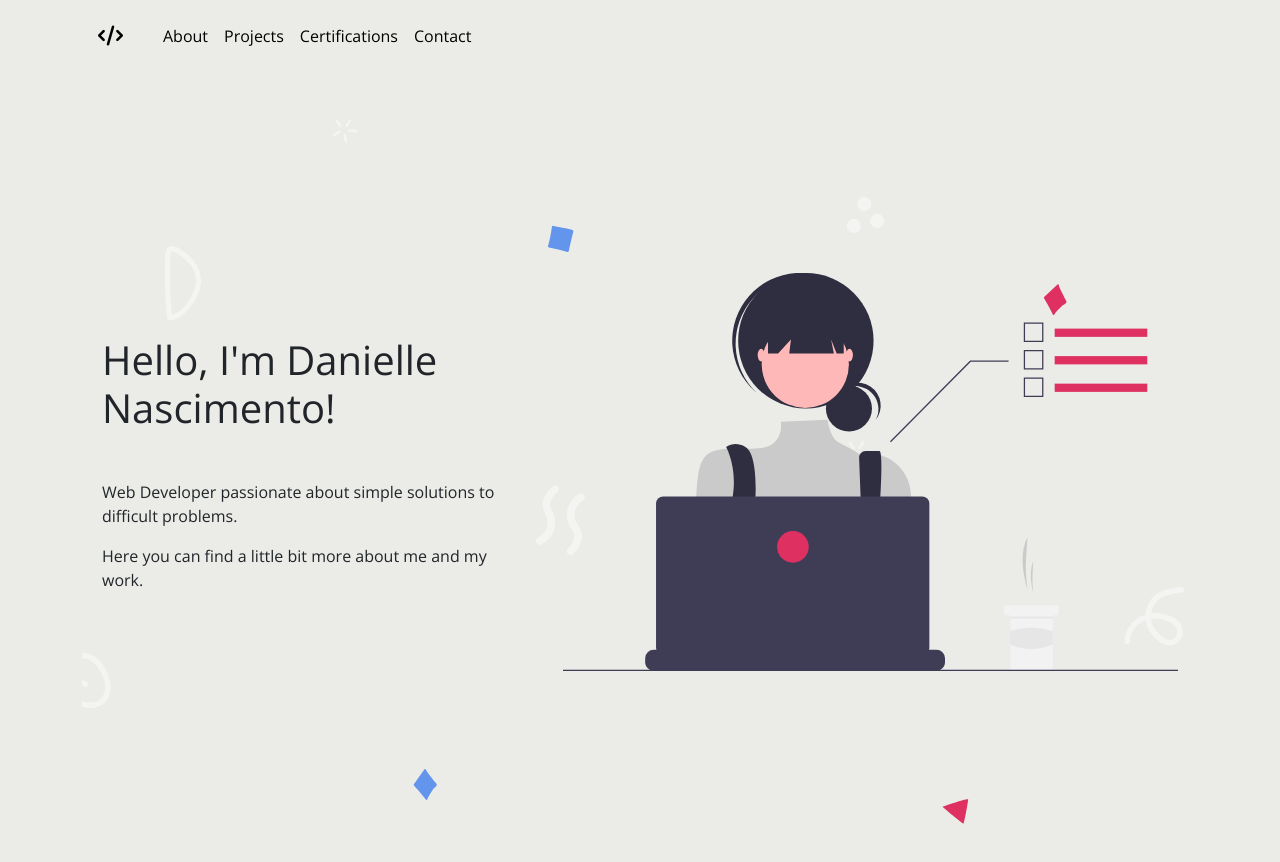
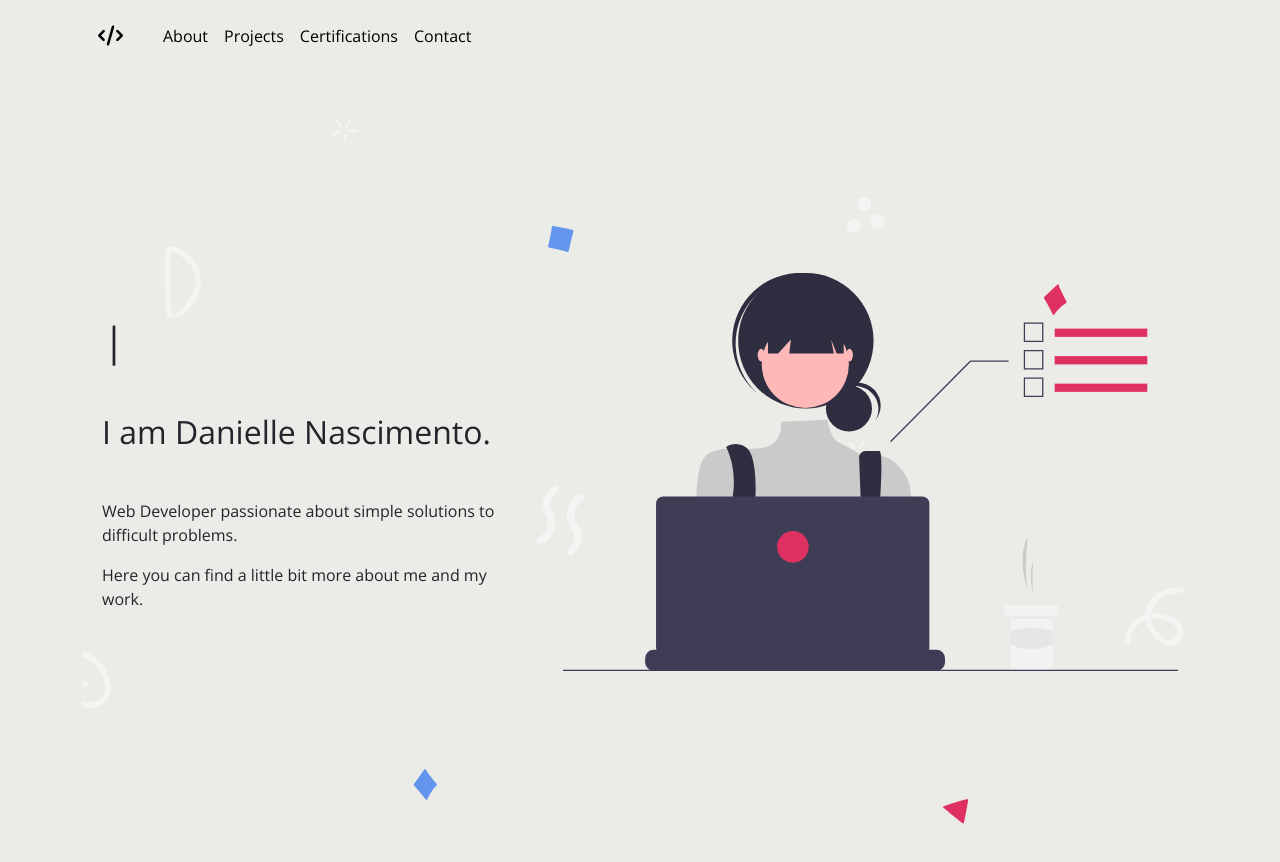
Before and after one commit to daniellenasc/portfolio, a React (Create React App) app: page / in a window 1280 px wide. Shown: the top 862 px of the page. Built offline with nearby package versions, Linux system fonts and the light colour scheme.

Commit message:
add typewriter Home

```diff
--- a/src/pages/Home/Home.css
+++ b/src/pages/Home/Home.css
@@ -25,7 +25,7 @@
   margin: 0 1.25rem;
 }
 
-.home-text h1 {
+.home-text h1, h2 {
   margin-bottom: 3rem;
   background: none;
 }
@@ -56,7 +56,7 @@
     margin: 3rem auto auto 0;
   }
 
-  .home-text h1 {
+  .home-text h1, h2 {
     text-align: center;
     margin-bottom: 3rem;
   }
--- a/src/pages/Home/Home.js
+++ b/src/pages/Home/Home.js
@@ -1,5 +1,5 @@
 import { Container } from "react-bootstrap";
-
+import Typewriter from 'typewriter-effect';
 import Dev from "../../assets/Images/undraw-dev-focus-full.svg";
 import "./Home.css";
 
@@ -9,7 +9,16 @@ export function Home() {
       <div className="main-bg">
         <div className="home-main-content">
           <div className="home-text">
-            <h1>Hello, I'm Danielle Nascimento!</h1>
+          <h1>
+          <Typewriter
+            options={{
+              strings: ['Hello, world!'],
+              autoStart: true,
+              loop: true,
+            }}
+          />
+          </h1>
+            <h2>I am Danielle Nascimento.</h2>
             <p>
               Web Developer passionate about simple solutions to difficult
               problems.
```
